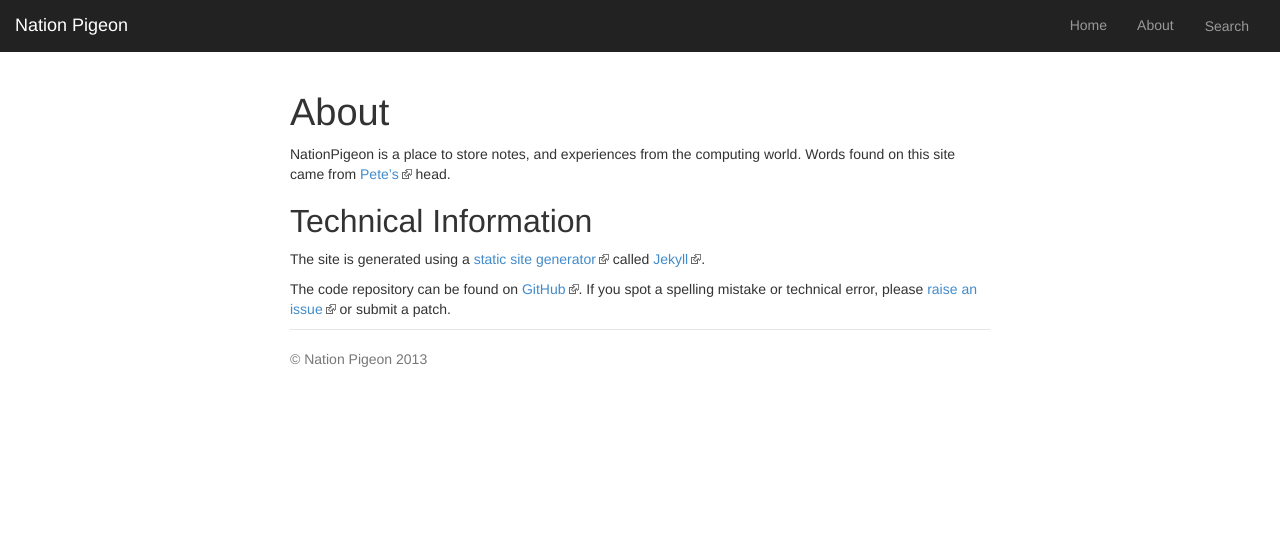
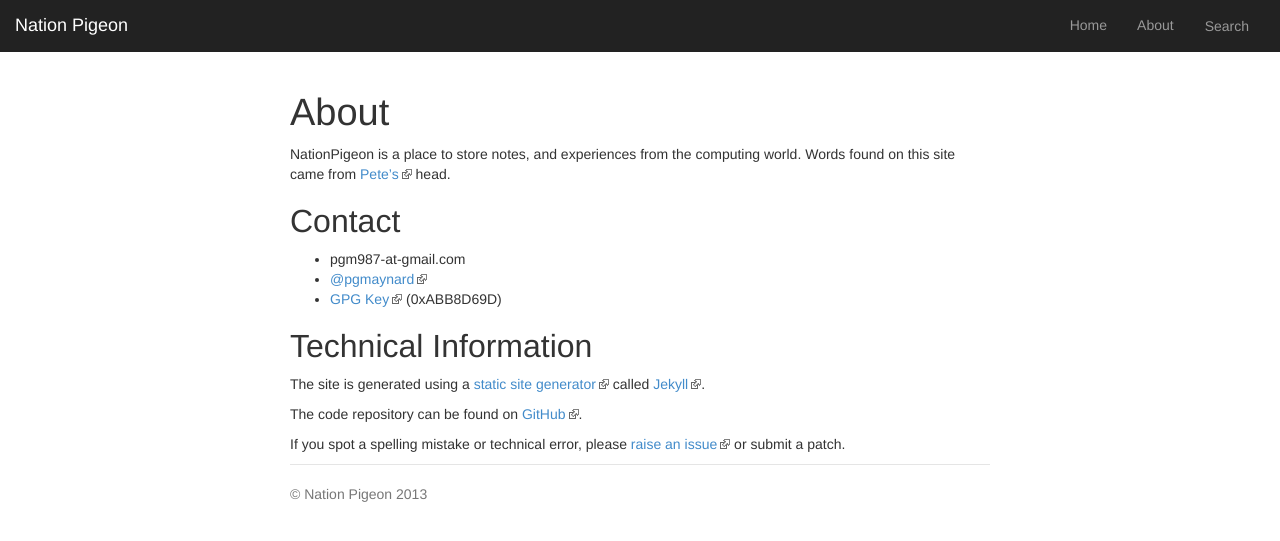
Before and after one commit to PMaynard/jekyll-nationpigeon, a Jekyll site: the page built from about.md, in a window 1280 px wide. Shown: the top 541 px of the page. Built offline with Jekyll 4.4.1, drawn with Linux system fonts in a browser that asks for light colours; Markdown is read by kramdown in place of the engine named in the settings.

Commit message:
Added Contact Information

```diff
--- a/about.md
+++ b/about.md
@@ -4,9 +4,16 @@ title: About
 ---
 NationPigeon is a place to store notes, and experiences from the computing world. Words found on this site came from [Pete's](http://petermaynard.co.uk) head.
 
+## Contact
+
+- pgm987-at-gmail.com
+- [@pgmaynard](https://twitter.com/pgmaynard)
+- [GPG Key](http://pgp.mit.edu:11371/pks/lookup?op=get&search=0xABB8D69D) (0xABB8D69D)
+
 ## Technical Information
 
 The site is generated using a [static site generator](https://duckduckgo.com/?q=static+site+generator) called [Jekyll](http://jekyllrb.com/).
 
 The code repository can be found on [GitHub](https://github.com/PMaynard/jekyll-nationpigeon).
+
 If you spot a spelling mistake or technical error, please [raise an issue](https://github.com/PMaynard/jekyll-nationpigeon/issues) or submit a patch.
```
